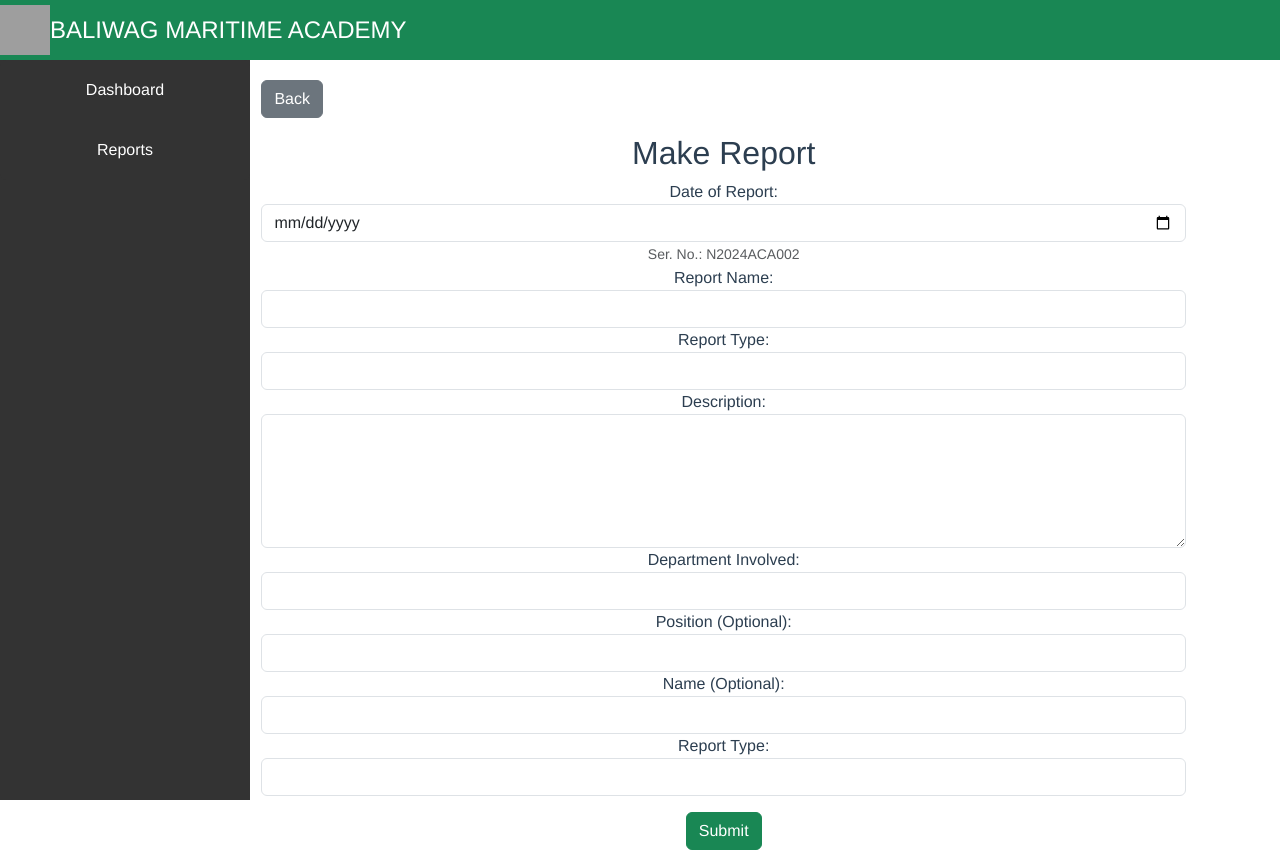
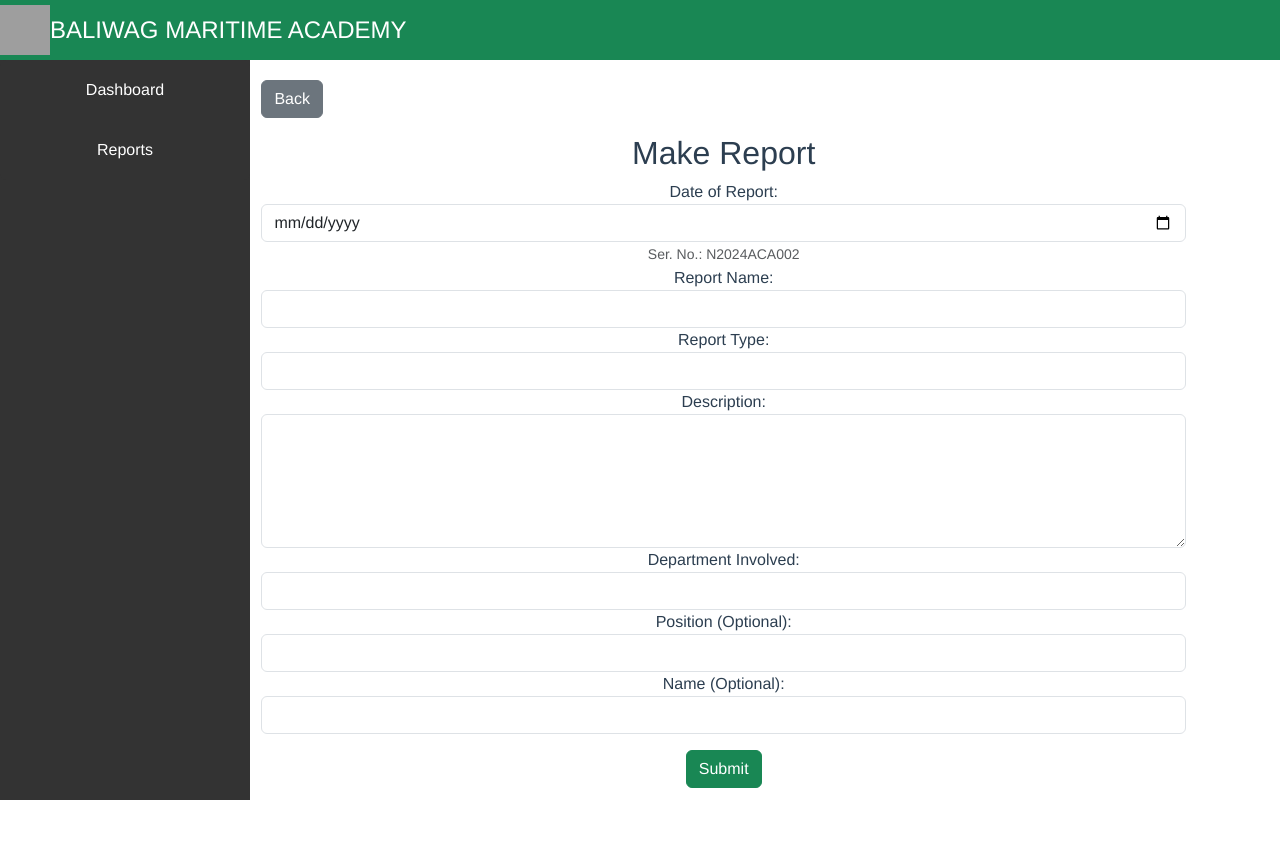
Before and after one commit to WardsssGIT/report-app-vue, a Vue app: page /reports/add in a window 1280 px wide. After the commit the page ends 800 px from the top, so only its background shows below. Built offline with nearby package versions, Linux system fonts and the light colour scheme; grey boxes are pictures that could not be loaded.

Commit message:
frontend

```diff
--- a/src/views/reports/AddReports.vue
+++ b/src/views/reports/AddReports.vue
@@ -24,8 +24,8 @@
           <input type="text" class="form-control" id="vesselName" v-model="report.vesselname" required>
         </div>
         <div class="form-group">
-          <label for="vesselType">Report Type:</label>
-          <input type="text" class="form-control" id="vesselType" v-model="report.vesseltype" required>
+          <label for="reportType">Report Type:</label>
+          <input type="text" class="form-control" id="reportType" v-model="report.reporttype" required>
         </div>
         <div class="form-group">
           <label for="description">Description:</label>
@@ -42,10 +42,6 @@
         <div class="form-group">
           <label for="name">Name (Optional):</label>
           <input type="text" class="form-control" id="name" v-model="report.name">
-        </div>
-        <div class="form-group">
-          <label for="reportType">Report Type:</label>
-          <input type="text" class="form-control" id="reportType" v-model="report.reporttype" required>
         </div>
 
         <!-- Error Message -->
@@ -89,15 +85,8 @@
       return;
     }
   }
-        const data={ dateofreport: this.report.dateofreport,
-        vesselname: '',
-        reporttype: '',
-        description: '',
-        departmentinvolved: '',
-        rank: '',
-        name: ''}
 
-      axios.post('http://127.0.0.1:8000/api/reports-upload', data)
+  axios.post('http://127.0.0.1:8000/api/reports-upload', this.report)
     .then(() => {
       this.resetForm();
       // If you have a method to fetch updated forms, call it here
--- a/src/views/reports/EditReport.vue
+++ b/src/views/reports/EditReport.vue
@@ -25,7 +25,7 @@
         </div>
         <div class="form-group">
           <label for="vesselType">Report Type:</label>
-          <input type="text" class="form-control" id="vesselType" v-model="report.vesseltype" required>
+          <input type="text" class="form-control" id="vesselType" v-model="report.reporttype" required>
         </div>
         <div class="form-group">
           <label for="description">Description:</label>
```
Lines whose indentation alone changed are shown as unchanged.
